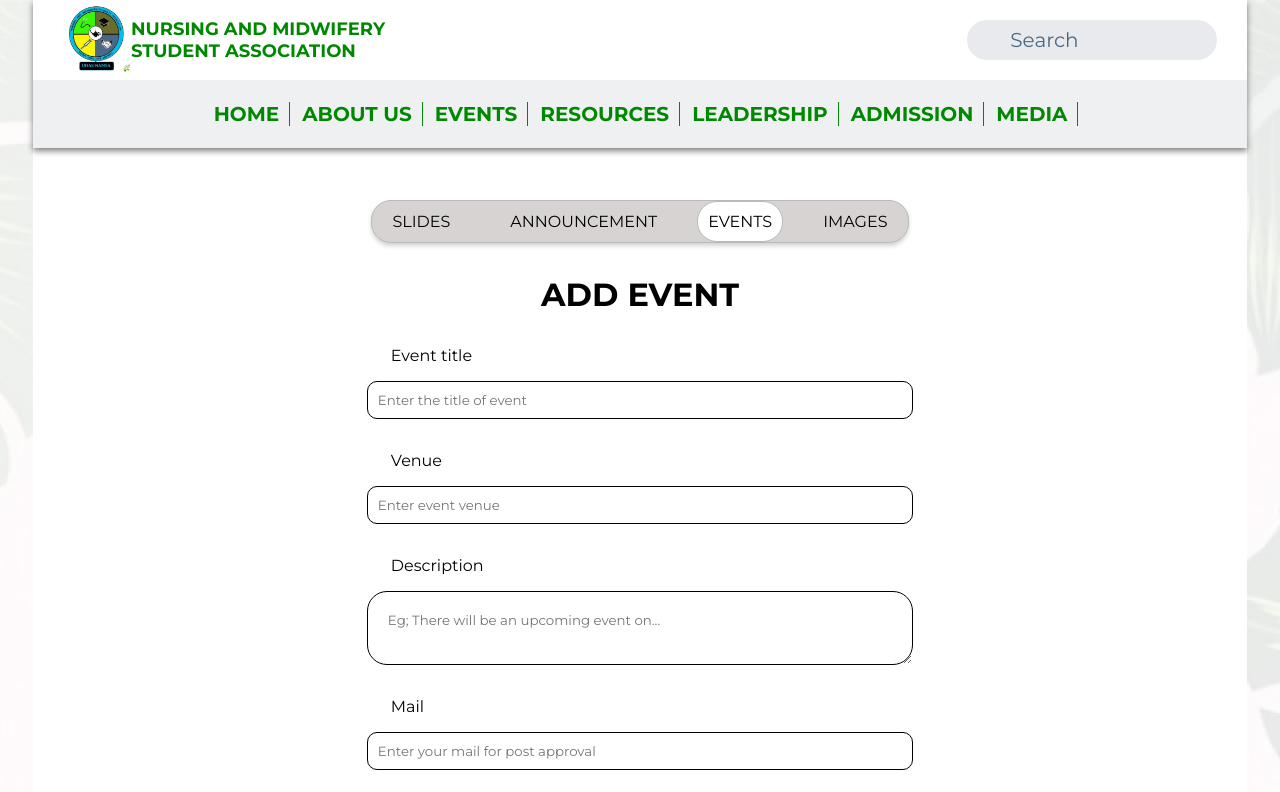
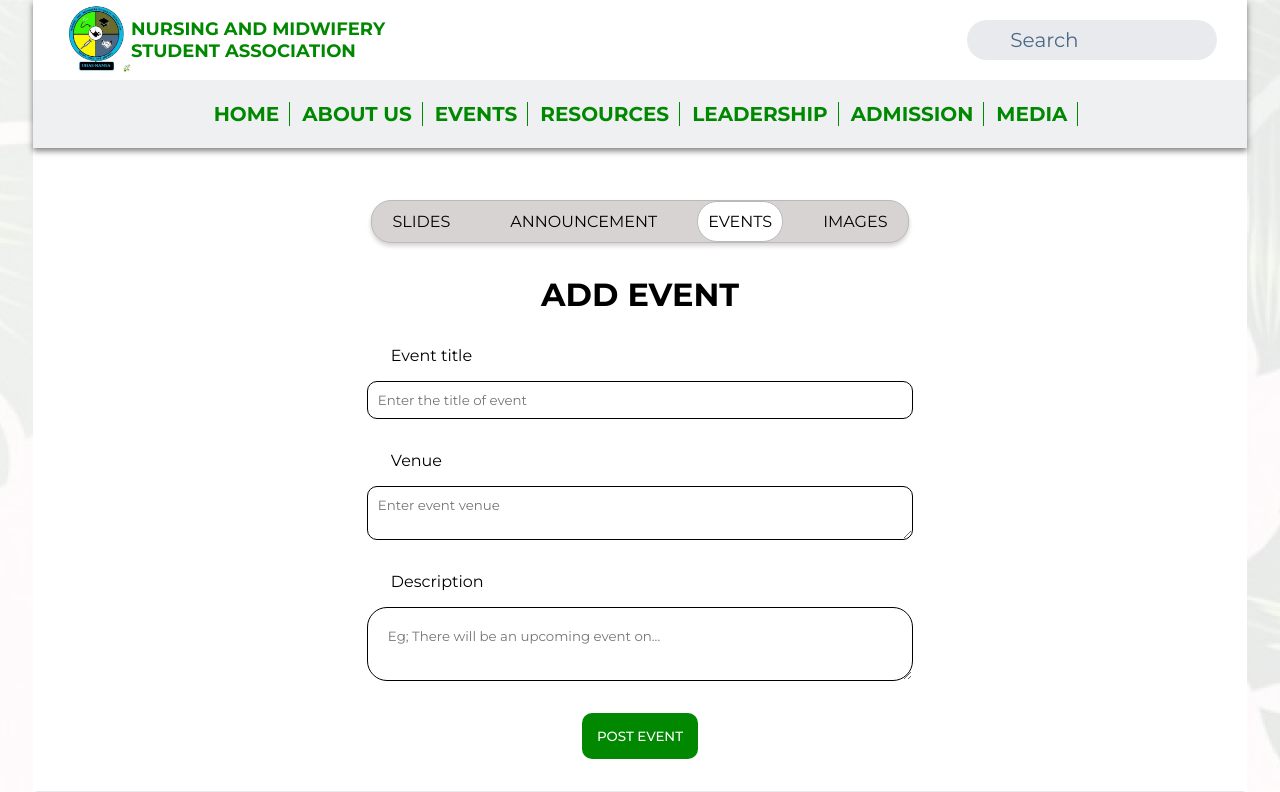
Before and after one commit to MavriTech/UHAS-NAMSA-NEXT, a Next.js app: page /admin/events in a window 1280 px wide. Shown: the top 792 px of the page. Built offline with nearby package versions, Linux system fonts and the light colour scheme.

Commit message:
Worked on the API integration

```diff
--- a/app/admin/announcement/page.jsx
+++ b/app/admin/announcement/page.jsx
@@ -6,7 +6,7 @@ const UploadAnnouncement = () => {
   const [announcementData, setAnnouncementData] = useState({
     title: "",
     description: "",
-    email: "admin1@gmail.com", // Assuming you want to use a fixed email for all announcements
+    email: announcementData.email, // Assuming you want to use a fixed email for all announcements
   });
 
   const handleChange = (e) => {
--- a/app/admin/events/page.jsx
+++ b/app/admin/events/page.jsx
@@ -1,7 +1,50 @@
-import React from "react";
+"use client";
 import AdminTab from "@components/adminTab";
+import React, { useState } from "react";
 
 const EventsPage = () => {
+  const [eventData, setEventData] = useState({
+    title: "",
+    venue: "",
+    description: "",
+    email: "", // Initialize email as an empty string
+  });
+
+  const handleChange = (e) => {
+    const { name, value } = e.target;
+    setEventData((prevData) => ({
+      ...prevData,
+      [name]: value,
+    }));
+  };
+
+  const handleSubmit = async () => {
+    try {
+      const response = await fetch(
+        "https://uhas-backend.onrender.com/api/events",
+        {
+          method: "POST",
+          headers: {
+            "Content-Type": "application/json",
+          },
+          body: JSON.stringify(eventData),
+        }
+      );
+      if (!response.ok) {
+        throw new Error("Failed to post event");
+      }
+      setEventData({
+        title: "",
+        venue: "",
+        description: "",
+        email: eventData.email, // Use eventData.email here to preserve the email value
+      });
+      console.log("Event posted successfully!");
+    } catch (error) {
+      console.error(error);
+    }
+  };
+
   return (
     <>
       <AdminTab EnStyleAct="active" header="ADD EVENT" />
@@ -13,20 +56,20 @@ const EventsPage = () => {
           className="announcement-title-input"
           type="text"
           name="title"
-          //   value={announcementData.title}
-          //   onChange={handleChange}
           placeholder="Enter the title of event"
+          value={eventData.title}
+          onChange={handleChange}
         />
         <label className="title" htmlFor="announcement-title">
           Venue
         </label>
-        <input
+        <textarea
           className="announcement-title-input"
           type="text"
-          name="title"
-          //   value={announcementData.title}
-          //   onChange={handleChange}
+          name="venue"
           placeholder="Enter event venue"
+          value={eventData.venue}
+          onChange={handleChange}
         />
         <label className="title" htmlFor="announcement-body">
           Description
@@ -37,23 +80,14 @@ const EventsPage = () => {
           cols="30"
           rows="2"
           placeholder="Eg; There will be an upcoming event on..."
-          //   value={announcementData.description}
-          //   onChange={handleChange}
+          value={eventData.description}
+          onChange={handleChange}
         ></textarea>
-        <label className="title" htmlFor="announcement-title">
-          Mail
-        </label>
-        <input
-          className="announcement-title-input"
-          type="email"
-          name="title"
-          //   value={announcementData.title}
-          //   onChange={handleChange}
-          placeholder="Enter your mail for post approval"
-        />
       </div>
 
-      <button className="post-pic">POST EVENT</button>
+      <button className="post-pic" onClick={handleSubmit}>
+        POST EVENT
+      </button>
     </>
   );
 };
```
Also changed, not shown: app/media/picnic_images/page.jsx (+12 -1 lines).
